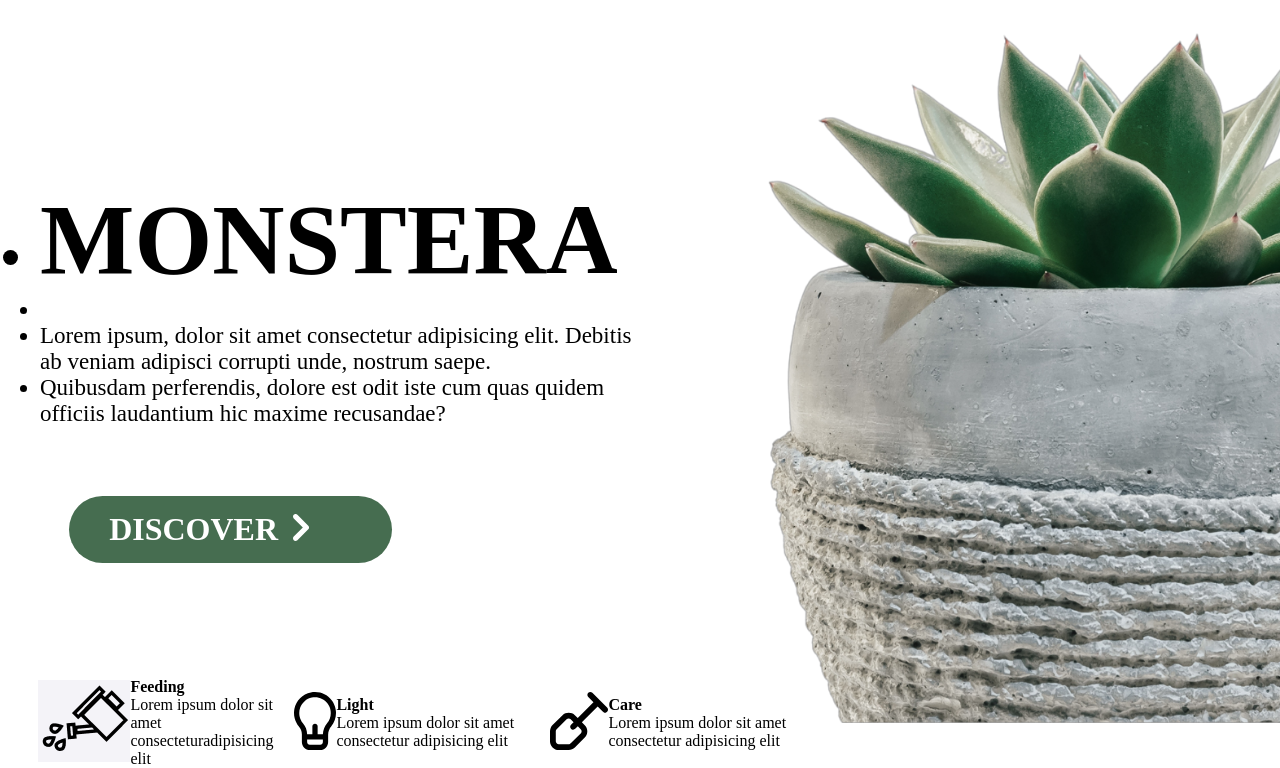
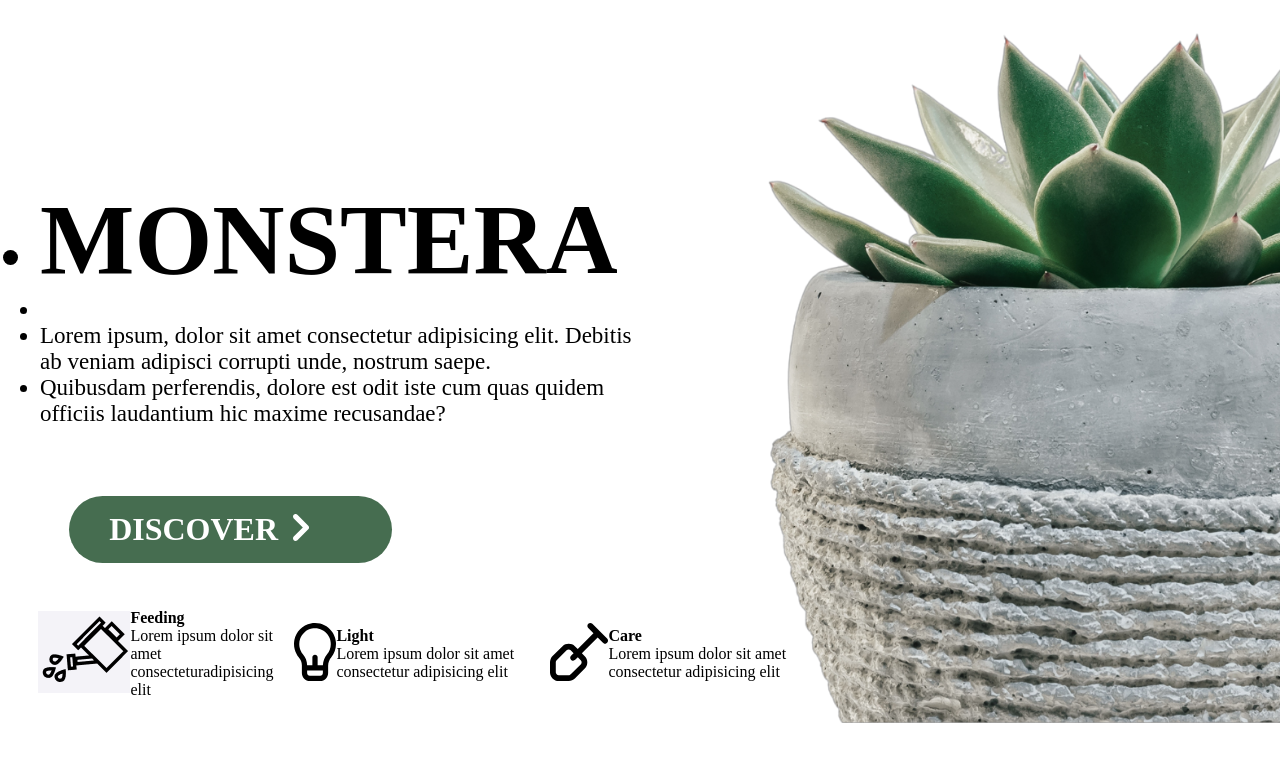
Before and after one commit to Krishnenu/Plant_Home_Page, a website: page index.html in a window 1280 px wide. Shown: the part 72-840 px from the top of the page. After the commit the page ends 800 px from the top, so only its background shows below. Drawn offline with Linux system fonts and the light colour scheme; a web font is replaced by a local one.

Commit message:
Updating index file

```diff
--- a/index.html
+++ b/index.html
@@ -119,7 +119,7 @@
         align-items: center;
         width: 100%;
         margin-left: 5%;
-        margin-top: 15%;
+        margin-top: 6%;
       }
 
 
```
